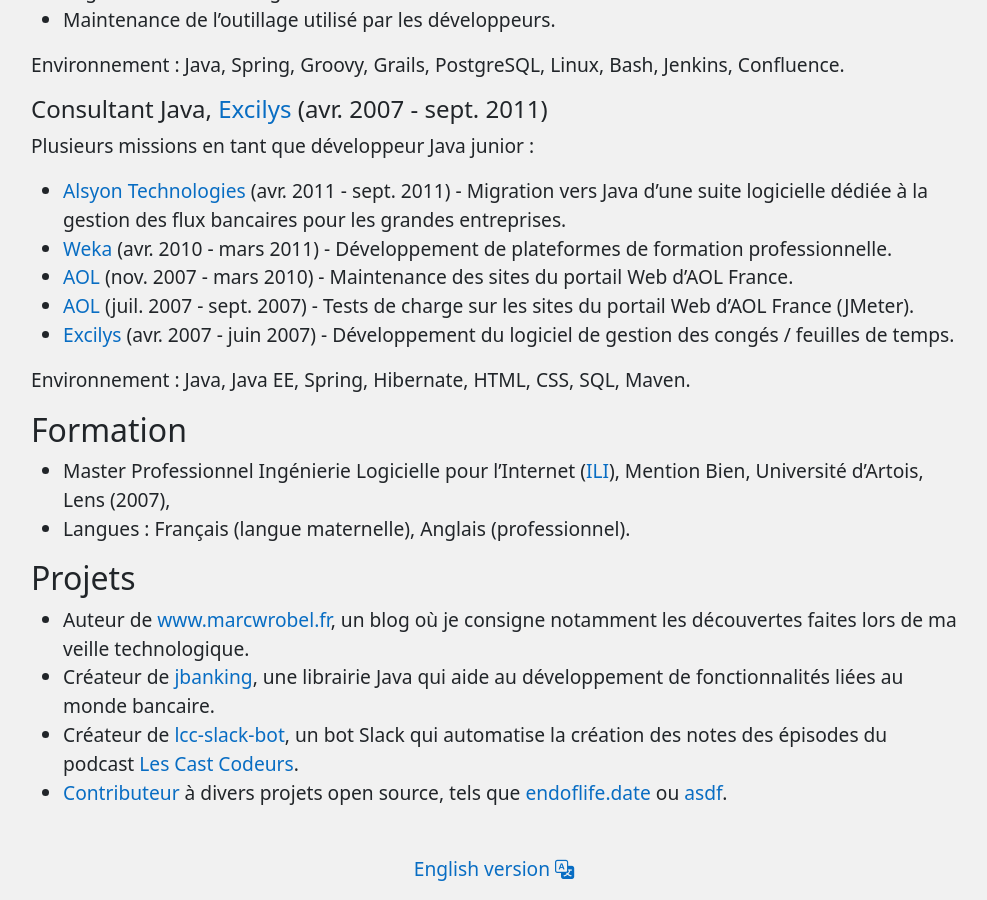
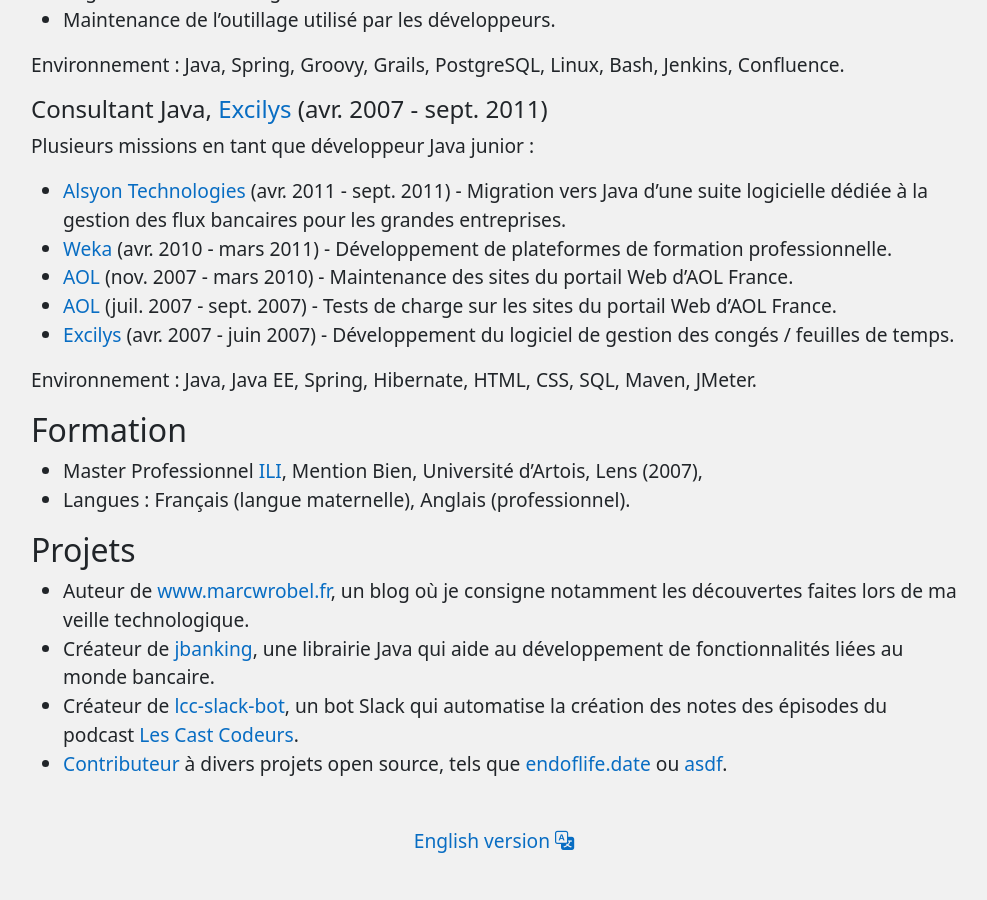
Before and after one commit to marcwrobel/marcwrobel.github.io, a Jekyll site: the page built from a-propos.md, in a window 1280 px wide and 900 px high, scrolled down 1802 px. Shown: the whole window, without its empty margins (146-1133 px from the left). Built offline with Jekyll 4.4.1, drawn with Linux system fonts in a browser that asks for light colours; after the commit the page ends 2673 px from its top, so only the background shows below that.

Commit message:
Modifications mineures sur les pages 'À propos' et 'About'
Pour que ça tienne sur deux pages.

```diff
--- a/a-propos.md
+++ b/a-propos.md
@@ -95,17 +95,16 @@
 - [AOL](https://www.linkedin.com/company/aol/) (nov. 2007 - mars 2010) - Maintenance des sites du
   portail Web d’AOL France.
 - [AOL](https://www.linkedin.com/company/aol/) (juil. 2007 - sept. 2007) - Tests de charge sur les
-  sites du portail Web d’AOL France (JMeter).
+  sites du portail Web d’AOL France.
 - [Excilys](https://www.linkedin.com/company/groupe-excilys/) (avr. 2007 - juin 2007) - Développement
   du logiciel de gestion des congés / feuilles de temps.
 
-Environnement : Java, Java EE, Spring, Hibernate, HTML, CSS, SQL, Maven.
+Environnement : Java, Java EE, Spring, Hibernate, HTML, CSS, SQL, Maven, JMeter.
 
 ## Formation
 
-- Master Professionnel Ingénierie Logicielle pour l’Internet
-  ([ILI](https://www.cril.univ-artois.fr/master/ili/m2proili-home.html)), Mention Bien, Université
-  d’Artois, Lens (2007),
+- Master Professionnel [ILI](https://www.cril.univ-artois.fr/master/ili/m2proili-home.html), Mention
+  Bien, Université d’Artois, Lens (2007),
 - Langues : Français (langue maternelle), Anglais (professionnel).
 
 ## Projets
```
Also changed, not shown: about.md (+2 -2 lines).
